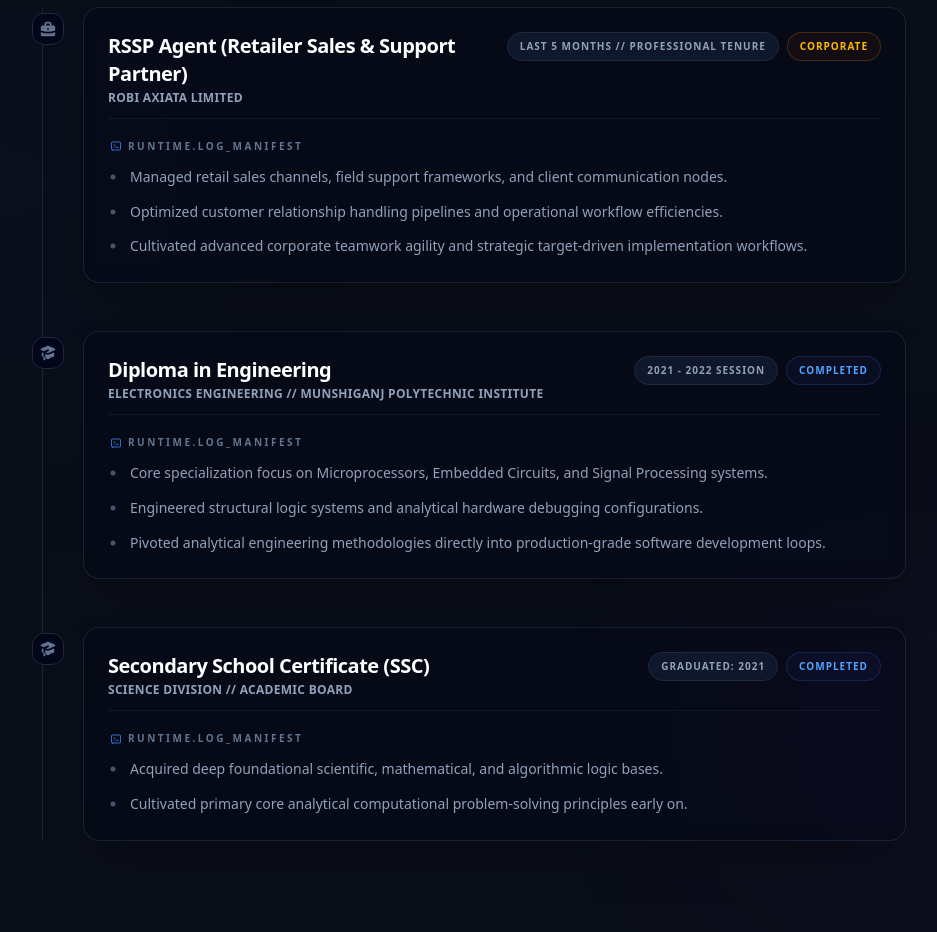
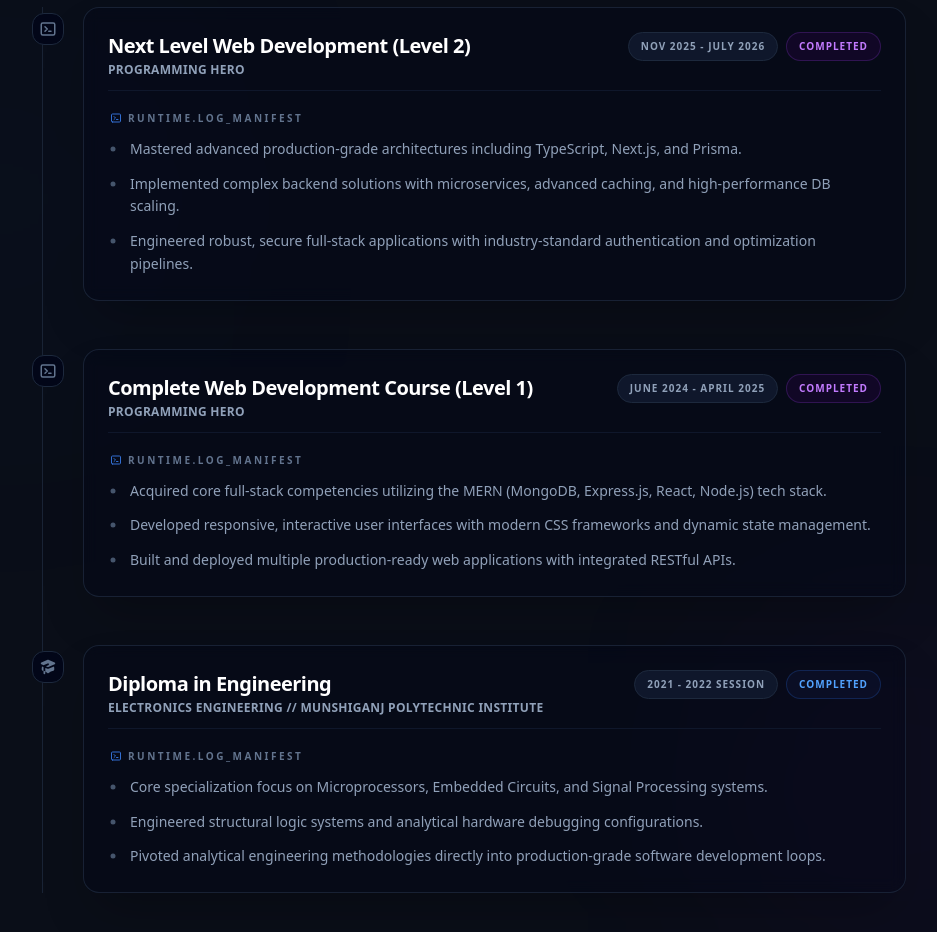
Before and after one commit to anto-das/anto-das-ahir, a React (Vite) app: page / in a window 1280 px wide. Shown: the part 3760-4692 px from the top of the page, without its empty margins (182-1119 px from the left). Built offline with nearby package versions, Linux system fonts and the light colour scheme.

Commit message:
updated qualification ui

```diff
--- a/src/components/ui/QualificationTimeline.jsx
+++ b/src/components/ui/QualificationTimeline.jsx
@@ -1,5 +1,10 @@
 import { useEffect } from "react";
-import { HiHashtag, HiAcademicCap, HiBriefcase, HiOutlineTerminal } from "react-icons/hi"; // 🛠️ FIX: Primitive handles route mapping line clean update
+import {
+  HiHashtag,
+  HiAcademicCap,
+  HiBriefcase,
+  HiOutlineTerminal,
+} from "react-icons/hi"; // 🛠️ FIX: Primitive handles route mapping line clean update
 import { GoDotFill } from "react-icons/go";
 import TitleBox from "./TitleBox";
 import AOS from "aos";
@@ -12,20 +17,38 @@ const QualificationTimeline = () => {
 
   const combinedRegistry = [
     {
-      id: "exp-01",
-      type: "experience",
-      title: "RSSP Agent (Retailer Sales & Support Partner)",
-      orgSub: "Robi Axiata Limited",
-      timeline: "Last 5 Months // Professional Tenure",
-      status: "Corporate",
-      icon: <HiBriefcase className="text-base md:text-lg" />,
-      glowBorder: "group-hover:border-amber-500/70 group-hover:text-amber-500 group-hover:shadow-[0_0_15px_rgba(245,158,11,0.2)]",
-      activeTextGlow: "group-hover:text-amber-500",
+      id: "cert-02",
+      type: "certification",
+      title: "Next Level Web Development (Level 2)",
+      orgSub: "Programming Hero",
+      timeline: "Nov 2025 - July 2026",
+      status: "Completed",
+      icon: <HiOutlineTerminal className="text-base md:text-lg" />,
+      glowBorder:
+        "group-hover:border-purple-500/70 group-hover:text-purple-500 group-hover:shadow-[0_0_15px_rgba(168,85,247,0.2)]",
+      activeTextGlow: "group-hover:text-purple-500",
       highlights: [
-        "Managed retail sales channels, field support frameworks, and client communication nodes.",
-        "Optimized customer relationship handling pipelines and operational workflow efficiencies.",
-        "Cultivated advanced corporate teamwork agility and strategic target-driven implementation workflows."
-      ]
+        "Mastered advanced production-grade architectures including TypeScript, Next.js, and Prisma.",
+        "Implemented complex backend solutions with microservices, advanced caching, and high-performance DB scaling.",
+        "Engineered robust, secure full-stack applications with industry-standard authentication and optimization pipelines.",
+      ],
+    },
+    {
+      id: "cert-01",
+      type: "certification",
+      title: "Complete Web Development Course (Level 1)",
+      orgSub: "Programming Hero",
+      timeline: "June 2024 - April 2025",
+      status: "Completed",
+      icon: <HiOutlineTerminal className="text-base md:text-lg" />,
+      glowBorder:
+        "group-hover:border-cyan-500/70 group-hover:text-cyan-500 group-hover:shadow-[0_0_15px_rgba(6,182,212,0.2)]",
+      activeTextGlow: "group-hover:text-cyan-500",
+      highlights: [
+        "Acquired core full-stack competencies utilizing the MERN (MongoDB, Express.js, React, Node.js) tech stack.",
+        "Developed responsive, interactive user interfaces with modern CSS frameworks and dynamic state management.",
+        "Built and deployed multiple production-ready web applications with integrated RESTful APIs.",
+      ],
     },
     {
       id: "edu-01",
@@ -35,29 +58,15 @@ const QualificationTimeline = () => {
       timeline: "2021 - 2022 Session",
       status: "Completed",
       icon: <HiAcademicCap className="text-base md:text-lg" />,
-      glowBorder: "group-hover:border-[#326fd1cc] group-hover:text-[#326ed1] group-hover:shadow-[0_0_15px_rgba(50,110,209,0.2)]",
+      glowBorder:
+        "group-hover:border-[#326fd1cc] group-hover:text-[#326ed1] group-hover:shadow-[0_0_15px_rgba(50,110,209,0.2)]",
       activeTextGlow: "group-hover:text-[#326ed1]",
       highlights: [
         "Core specialization focus on Microprocessors, Embedded Circuits, and Signal Processing systems.",
         "Engineered structural logic systems and analytical hardware debugging configurations.",
-        "Pivoted analytical engineering methodologies directly into production-grade software development loops."
-      ]
+        "Pivoted analytical engineering methodologies directly into production-grade software development loops.",
+      ],
     },
-    {
-      id: "edu-02",
-      type: "education",
-      title: "Secondary School Certificate (SSC)",
-      orgSub: "Science Division // Academic Board",
-      timeline: "Graduated: 2021",
-      status: "Completed",
-      icon: <HiAcademicCap className="text-base md:text-lg" />,
-      glowBorder: "group-hover:border-[#326fd1cc] group-hover:text-[#326ed1] group-hover:shadow-[0_0_15px_rgba(50,110,209,0.2)]",
-      activeTextGlow: "group-hover:text-[#326ed1]",
-      highlights: [
-        "Acquired deep foundational scientific, mathematical, and algorithmic logic bases.",
-        "Cultivated primary core analytical computational problem-solving principles early on."
-      ]
-    }
   ];
 
   return (
@@ -70,7 +79,6 @@ const QualificationTimeline = () => {
       <div className="absolute bottom-10 right-10 w-80 h-80 bg-purple-600/5 rounded-full blur-[130px] pointer-events-none" />
 
       <div className="w-11/12 max-w-4xl mx-auto relative z-10">
-
         {/* GLOBAL TITLEBOX EXECUTIONS */}
         <div data-aos="fade-up">
           <TitleBox
@@ -82,7 +90,6 @@ const QualificationTimeline = () => {
 
         {/* INDUSTRIAL METALLIC TIMELINE EDGE TRACK */}
         <div className="relative border-l border-slate-800/80 ml-4 md:ml-8 mt-12 space-y-12 pl-6 md:pl-10">
-
           {combinedRegistry.map((node, index) => (
             <div
               key={node.id}
@@ -91,17 +98,20 @@ const QualificationTimeline = () => {
               className="relative group"
             >
               {/* GIT NODE CHASSIS BUTTON INDICATOR */}
-              <div className={`absolute -left-[35px] md:-left-[51px] top-1.5 p-1.5 rounded-xl bg-slate-950 border border-slate-800 text-slate-500 transition-all duration-500 z-20 ${node.glowBorder}`}>
+              <div
+                className={`absolute -left-[35px] md:-left-[51px] top-1.5 p-1.5 rounded-xl bg-slate-950 border border-slate-800 text-slate-500 transition-all duration-500 z-20 ${node.glowBorder}`}
+              >
                 {node.icon}
               </div>
 
               {/* DETAILS TERMINAL INTERFACE BOX */}
               <div className="p-6 rounded-2xl border border-slate-800/80 bg-slate-950/30 backdrop-blur-sm shadow-2xl hover:border-slate-700/50 transition-all duration-500 space-y-4">
-
                 {/* NODE META HEADER BLOCK */}
                 <div className="flex flex-col sm:flex-row sm:items-center justify-between gap-2 border-b border-slate-900 pb-3">
                   <div>
-                    <h3 className={`text-xl font-black text-white transition-colors duration-300 tracking-tight ${node.activeTextGlow}`}>
+                    <h3
+                      className={`text-xl font-black text-white transition-colors duration-300 tracking-tight ${node.activeTextGlow}`}
+                    >
                       {node.title}
                     </h3>
                     <p className="text-xs font-bold text-slate-400 tracking-wide mt-0.5 uppercase">
@@ -114,11 +124,15 @@ const QualificationTimeline = () => {
                     <span className="text-[10px] font-black tracking-widest uppercase px-3 py-1.5 rounded-full bg-slate-900 border border-slate-800 text-slate-400 select-none whitespace-nowrap">
                       {node.timeline}
                     </span>
-                    <span className={`text-[10px] font-black tracking-widest uppercase px-3 py-1.5 rounded-full select-none hidden sm:inline-block ${
-                      node.type === "experience"
-                        ? "bg-amber-950/20 border border-amber-500/20 text-amber-400"
-                        : "bg-blue-950/20 border border-blue-500/20 text-blue-400"
-                    }`}>
+                    <span
+                      className={`text-[10px] font-black tracking-widest uppercase px-3 py-1.5 rounded-full select-none hidden sm:inline-block ${
+                        node.type === "experience"
+                          ? "bg-amber-950/20 border border-amber-500/20 text-amber-400"
+                          : node.type === "certification"
+                            ? "bg-purple-950/20 border border-purple-500/20 text-purple-400"
+                            : "bg-blue-950/20 border border-blue-500/20 text-blue-400"
+                      }`}
+                    >
                       {node.status}
                     </span>
                   </div>
@@ -138,9 +152,15 @@ const QualificationTimeline = () => {
                         className="flex items-start gap-3 group/bullet transition-all duration-300"
                       >
                         <div className="mt-1.5 flex-shrink-0">
-                          <GoDotFill className={`text-[10px] text-slate-600 group-hover/bullet:scale-125 transition-all duration-300 ${
-                            node.type === "experience" ? "group-hover/bullet:text-amber-500" : "group-hover/bullet:text-[#326ed1]"
-                          }`} />
+                          <GoDotFill
+                            className={`text-[10px] text-slate-600 group-hover/bullet:scale-125 transition-all duration-300 ${
+                              node.type === "experience"
+                                ? "group-hover/bullet:text-amber-500"
+                                : node.type === "certification"
+                                  ? "group-hover/bullet:text-purple-500"
+                                  : "group-hover/bullet:text-[#326ed1]"
+                            }`}
+                          />
                         </div>
                         <p className="text-xs sm:text-sm font-medium text-slate-400 group-hover/bullet:text-slate-200 transition-colors leading-relaxed">
                           {bullet}
@@ -149,14 +169,10 @@ const QualificationTimeline = () => {
                     ))}
                   </ul>
                 </div>
-
               </div>
-
             </div>
           ))}
-
         </div>
-
       </div>
     </section>
   );
```
Also changed, not shown: src/components/modules/project/projectDetail.jsx (+3 -4 lines).
